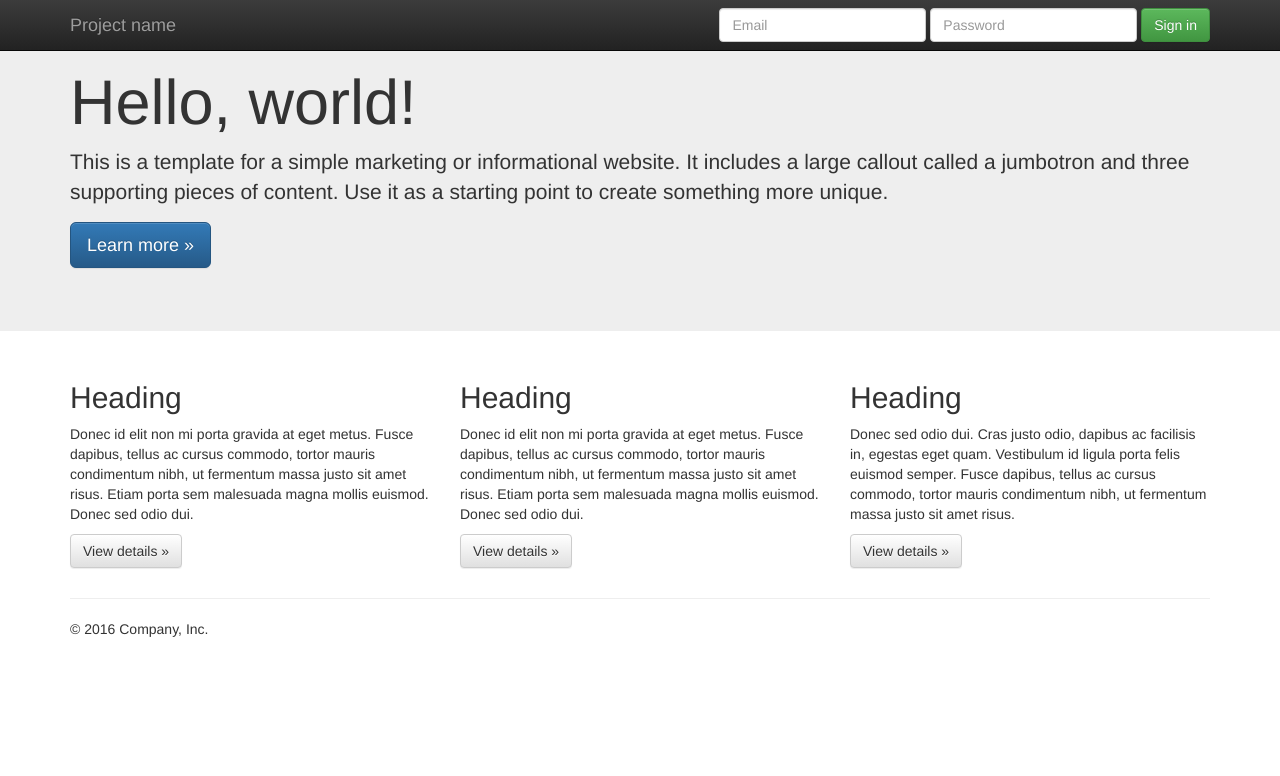
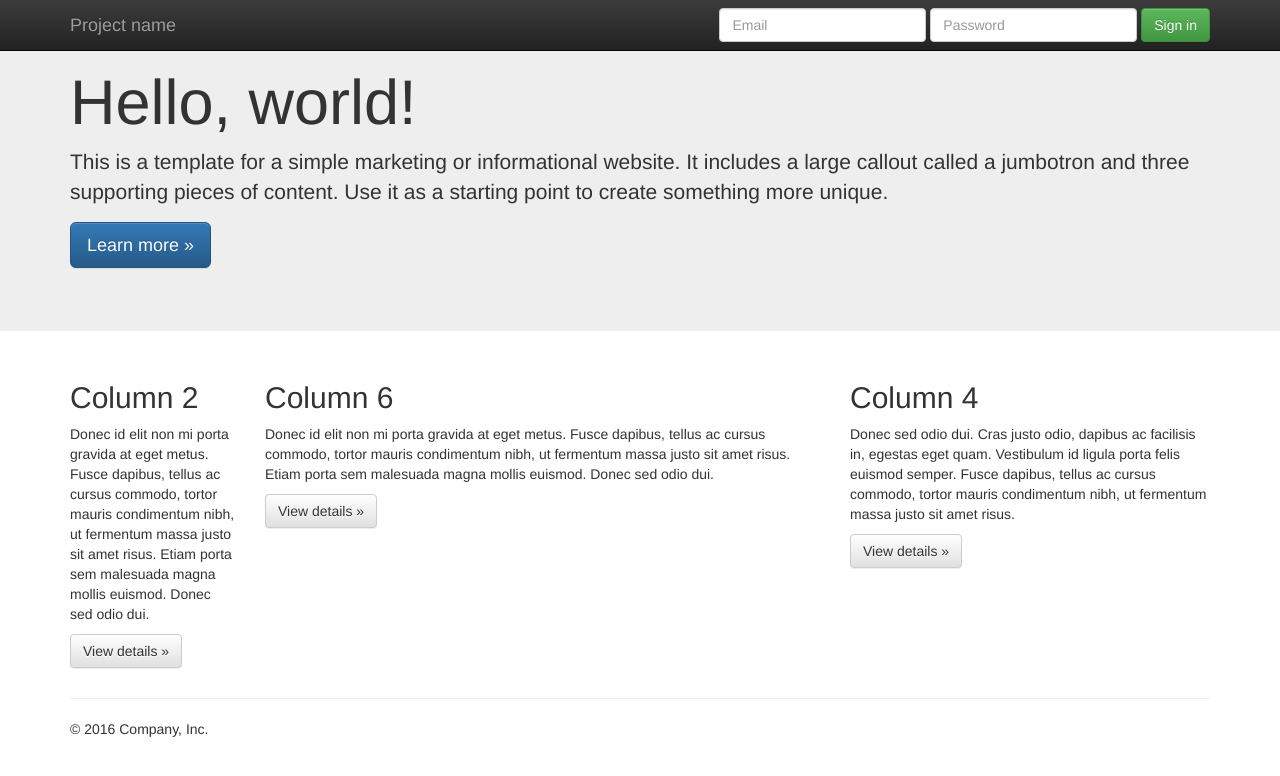
Before and after one commit to samroe112/Web-page-designs, a plain HTML site: page docs/index.html in a window 1280 px wide. Drawn offline with nearby package versions, Linux system fonts and the light colour scheme; a script that the page names is missing.

Commit message:
Update index.html

```diff
--- a/docs/index.html
+++ b/docs/index.html
@@ -65,18 +65,18 @@
     <div class="container">
       <!-- Example row of columns -->
       <div class="row">
-        <div class="col-md-4">
-          <h2>Heading</h2>
+        <div class="col-md-2">
+          <h2>Column 2</h2>
           <p>Donec id elit non mi porta gravida at eget metus. Fusce dapibus, tellus ac cursus commodo, tortor mauris condimentum nibh, ut fermentum massa justo sit amet risus. Etiam porta sem malesuada magna mollis euismod. Donec sed odio dui. </p>
           <p><a class="btn btn-default" href="#" role="button">View details &raquo;</a></p>
         </div>
-        <div class="col-md-4">
-          <h2>Heading</h2>
+        <div class="col-md-6">
+          <h2>Column 6</h2>
           <p>Donec id elit non mi porta gravida at eget metus. Fusce dapibus, tellus ac cursus commodo, tortor mauris condimentum nibh, ut fermentum massa justo sit amet risus. Etiam porta sem malesuada magna mollis euismod. Donec sed odio dui. </p>
           <p><a class="btn btn-default" href="#" role="button">View details &raquo;</a></p>
        </div>
         <div class="col-md-4">
-          <h2>Heading</h2>
+          <h2>Column 4</h2>
           <p>Donec sed odio dui. Cras justo odio, dapibus ac facilisis in, egestas eget quam. Vestibulum id ligula porta felis euismod semper. Fusce dapibus, tellus ac cursus commodo, tortor mauris condimentum nibh, ut fermentum massa justo sit amet risus.</p>
           <p><a class="btn btn-default" href="#" role="button">View details &raquo;</a></p>
         </div>
```
